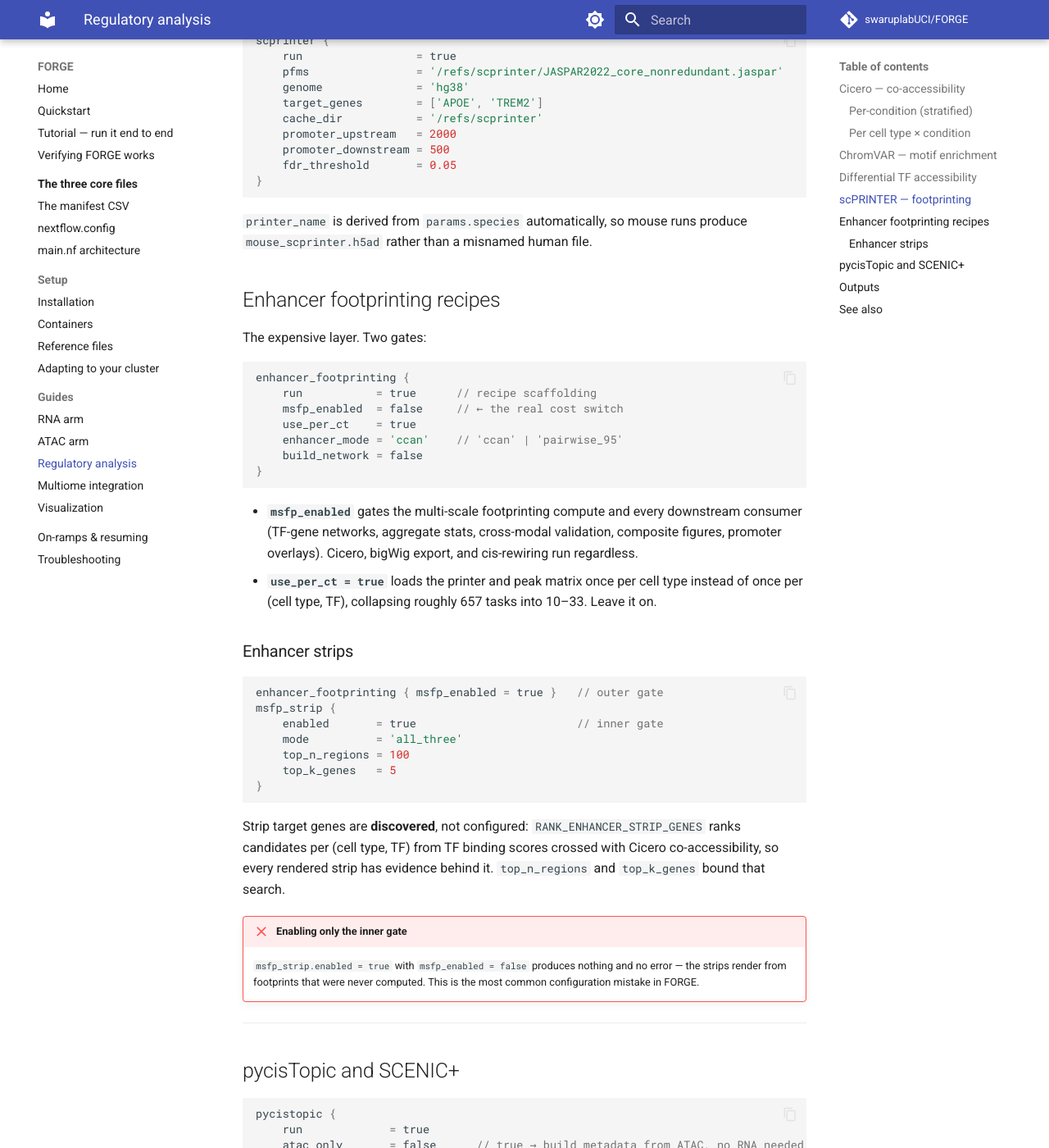
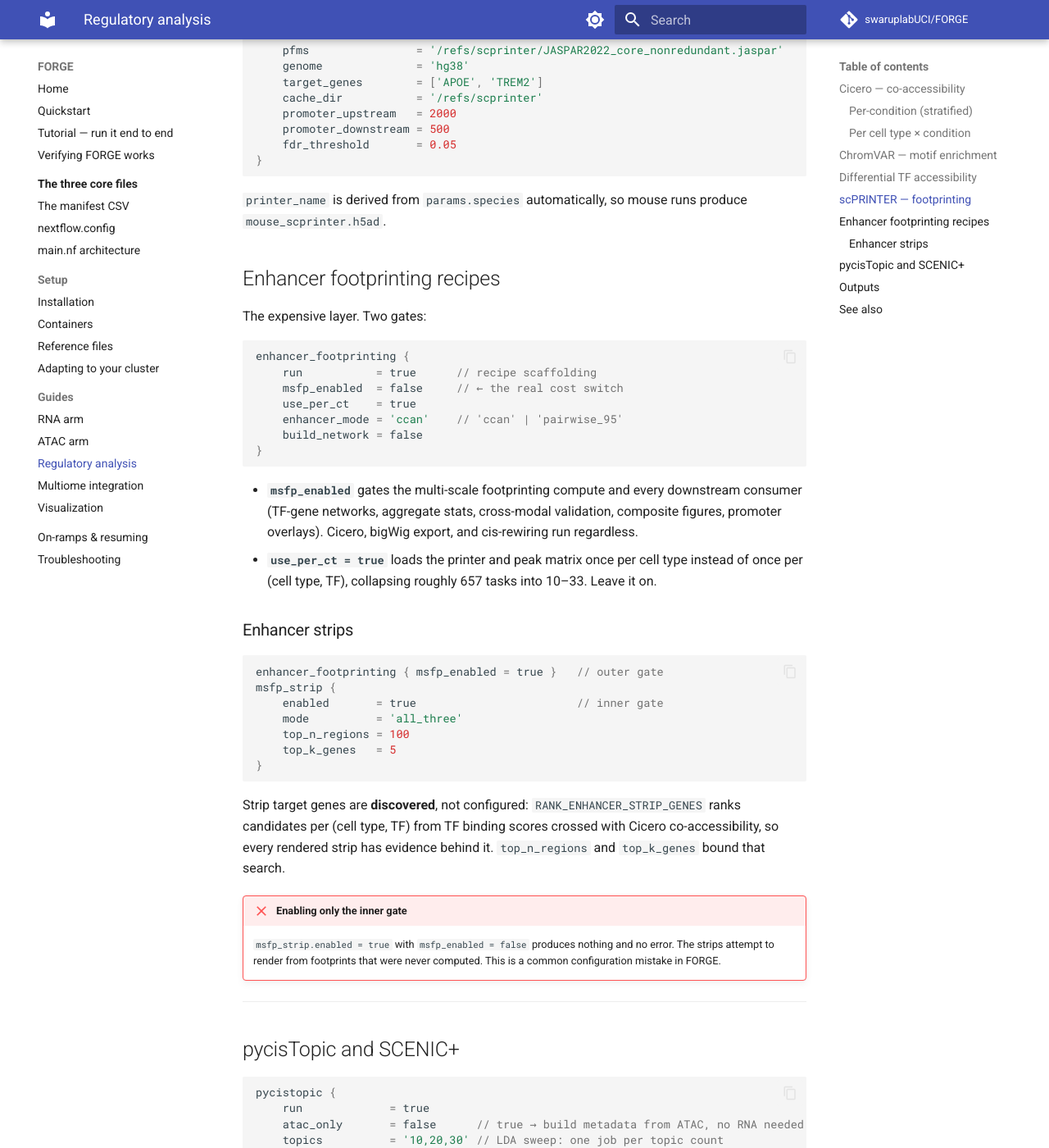
Before and after one commit to swaruplabUCI/FORGE, an MkDocs documentation site: the page built from docs/guides/regulatory.md, in a window 1280 px wide and 1400 px high, scrolled down 2685 px. Shown: the whole window at 82% size. Built offline with MkDocs 1.6.1 and Material for MkDocs 9.7.7, drawn with Linux system fonts in a browser that asks for light colours; comment, search, counter and statistics services are not loaded; some of the changed text lies outside the part shown.

Commit message:
Update regulatory.md
clarifications

````diff
--- a/docs/guides/regulatory.md
+++ b/docs/guides/regulatory.md
@@ -1,6 +1,6 @@
 # Regulatory analysis
 
-This is the largest and most expensive part of FORGE: co-accessibility, TF motif
+Co-accessibility, TF motif
 enrichment, footprinting, and gene regulatory network inference.
 
 ```mermaid
@@ -129,7 +129,7 @@
 ```
 
 `printer_name` is derived from `params.species` automatically, so mouse runs
-produce `mouse_scprinter.h5ad` rather than a misnamed human file.
+produce `mouse_scprinter.h5ad`.
 
 ## Enhancer footprinting recipes
 
@@ -172,8 +172,7 @@
 
 !!! failure "Enabling only the inner gate"
     `msfp_strip.enabled = true` with `msfp_enabled = false` produces nothing and
-    no error — the strips render from footprints that were never computed. This is
-    the most common configuration mistake in FORGE.
+    no error. The strips attempt to render from footprints that were never computed. This is a common configuration mistake in FORGE.
 
 ---
 
````
